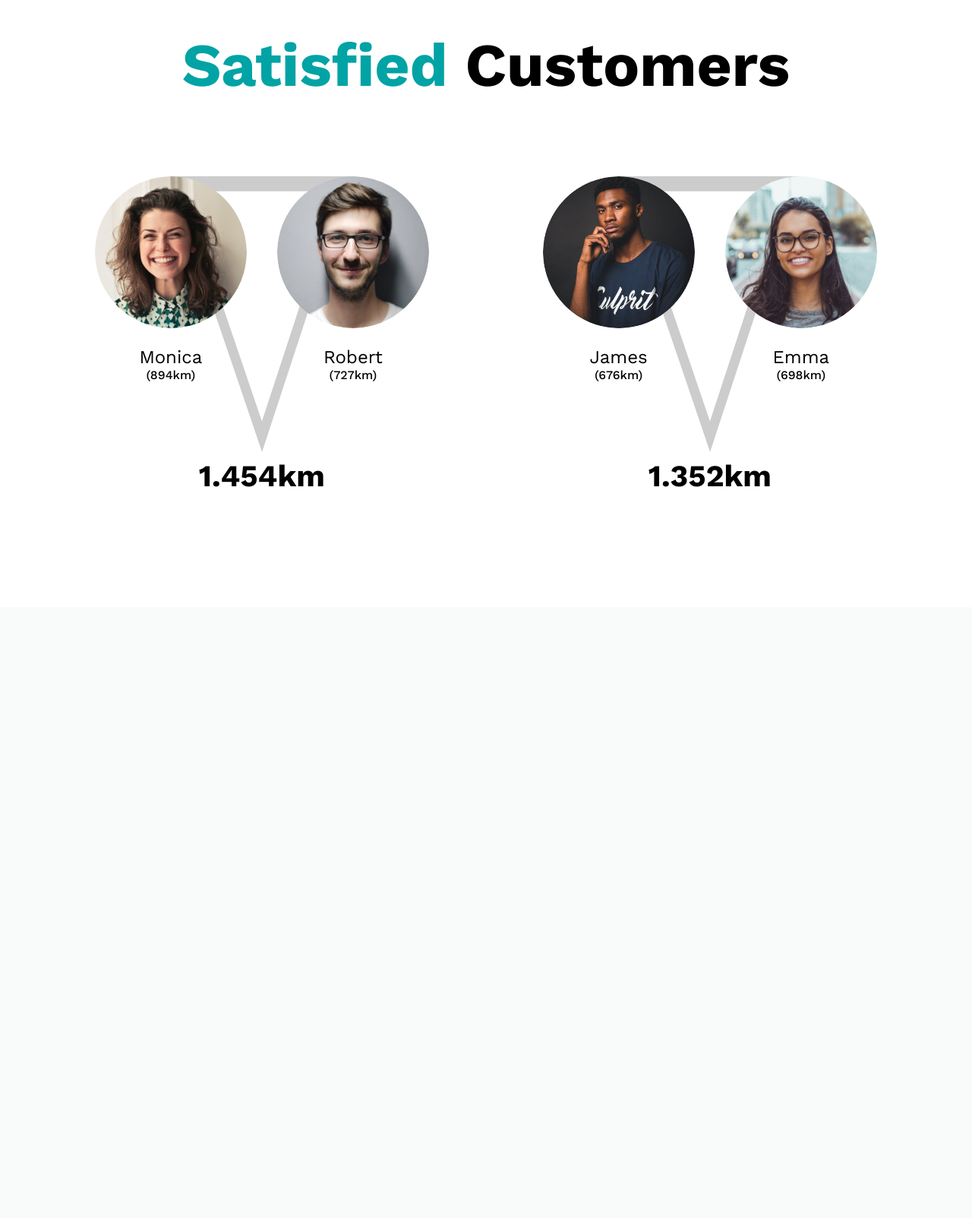
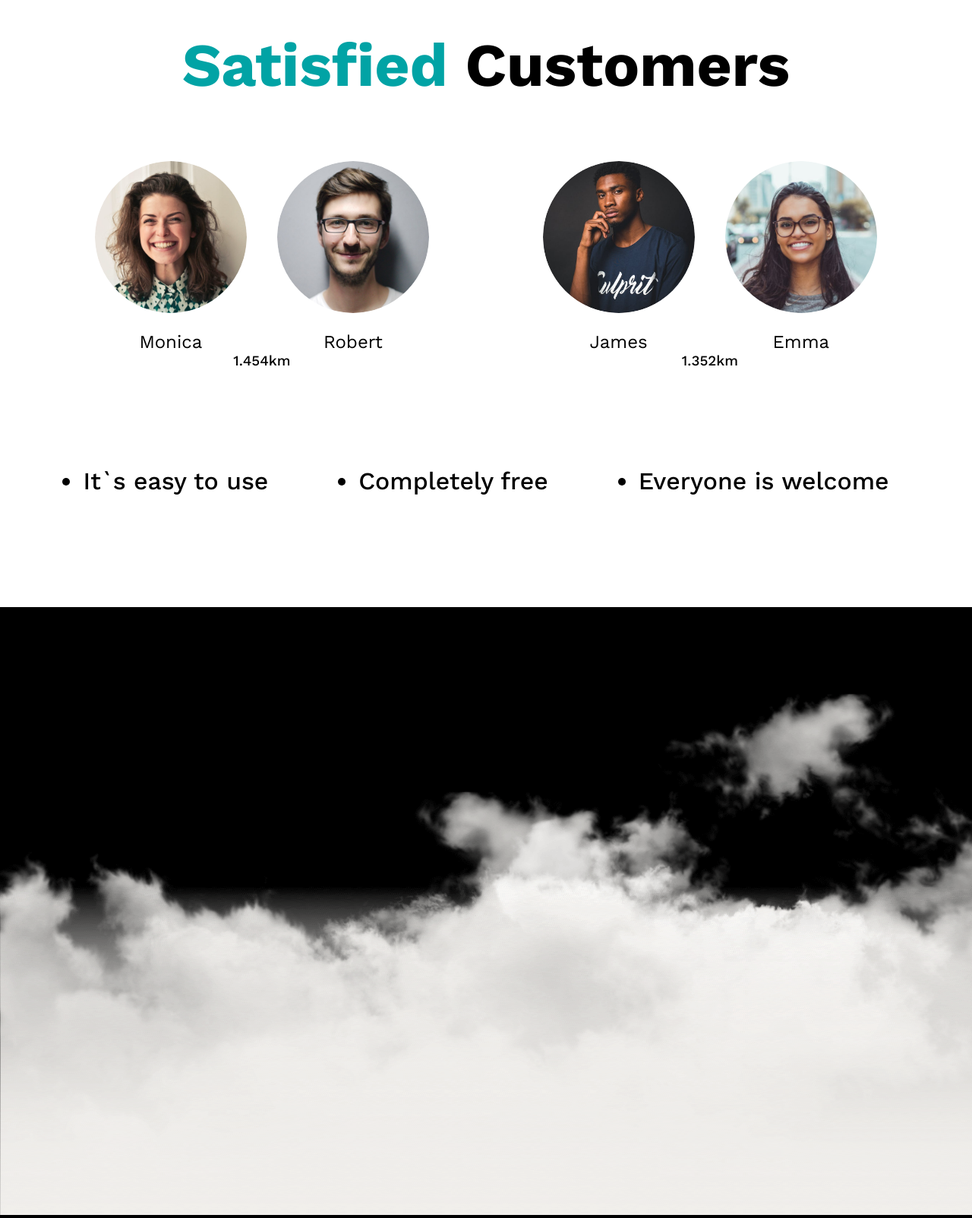
Before and after one commit to JEKO10/Walkmate, a Flask app: page / in a window 1280 px wide; the page is wider, and only the part inside the window is pictured. Shown: the part 1561-3164 px from the top of that part at 76% size. Before the commit the page ends 2202 px from the top of that part, so only its background shows below. Run offline with Flask 2, Linux system fonts and the light colour scheme.

Commit message:
customers section update

```diff
--- a/sass/_customers.scss
+++ b/sass/_customers.scss
@@ -3,13 +3,12 @@
   background-color: #fff;
   font-family: $primaryFont;
   padding: 30px 50px;
+  position: relative;
 
   .container {
     @include flex(space-around, center);
 
     > article {
-      background: url("./images/bg-triangle.svg") top no-repeat;
-      background-size: 50% 70%;
       @include flex(center, center);
       text-align: center;
       flex-direction: column;
@@ -23,20 +22,15 @@
         padding-top: 20px;
       }
 
-      h4 {
+      h3 {
         font-weight: 500;
-      }
-
-      h1 {
-        font-size: 2.5rem;
-        padding-top: 100px;
       }
     }
   }
 
-  h1 {
+  #title {
     font-size: 5rem;
-    padding: 10px 0 100px 0;
+    padding: 10px 0 80px 0;
     text-align: center;
 
     span {
@@ -49,4 +43,15 @@
     border-radius: 50%;
     margin: 0 20px;
   }
+
+  ul {
+    margin-top: 8rem;
+    list-style-type: disc;
+    @include flex(space-around, center);
+  }
+
+  li {
+    font-size: 2rem;
+    font-weight: 500;
+  }
 }
--- a/static/main.css
+++ b/static/main.css
@@ -186,6 +186,7 @@ header .hero img {
   background-color: #fff;
   font-family: "Work Sans", sans-serif;
   padding: 30px 50px;
+  position: relative;
 }
 
 .customers .container {
@@ -200,8 +201,6 @@ header .hero img {
 }
 
 .customers .container > article {
-  background: url("./images/bg-triangle.svg") top no-repeat;
-  background-size: 50% 70%;
   display: -webkit-box;
   display: -ms-flexbox;
   display: flex;
@@ -235,22 +234,17 @@ header .hero img {
   padding-top: 20px;
 }
 
-.customers .container > article h4 {
+.customers .container > article h3 {
   font-weight: 500;
 }
 
-.customers .container > article h1 {
-  font-size: 2.5rem;
-  padding-top: 100px;
-}
-
-.customers h1 {
+.customers #title {
   font-size: 5rem;
-  padding: 10px 0 100px 0;
+  padding: 10px 0 80px 0;
   text-align: center;
 }
 
-.customers h1 span {
+.customers #title span {
   color: #01a3a5;
 }
 
@@ -258,6 +252,24 @@ header .hero img {
   height: 200px;
   border-radius: 50%;
   margin: 0 20px;
+}
+
+.customers ul {
+  margin-top: 8rem;
+  list-style-type: disc;
+  display: -webkit-box;
+  display: -ms-flexbox;
+  display: flex;
+  -ms-flex-pack: distribute;
+      justify-content: space-around;
+  -webkit-box-align: center;
+      -ms-flex-align: center;
+          align-items: center;
+}
+
+.customers li {
+  font-size: 2rem;
+  font-weight: 500;
 }
 
 * {
--- a/templates/index.html
+++ b/templates/index.html
@@ -83,39 +83,45 @@
       </div>
     </section>
     <section class="customers">
-      <h1><span>Satisfied</span> Customers</h1>
+      <h1 data-aos="fade-down" data-aos-once="true" id="title">
+        <span>Satisfied</span> Customers
+      </h1>
       <section class="container">
         <article>
           <div>
-            <div>
+            <div data-aos="fade-up" data-aos-once="true">
               <img src="../static/mates/person-2.png" alt="IMG" />
               <h2>Monica</h2>
-              <h4>(894km)</h4>
             </div>
-            <div>
+            <div data-aos="fade-down" data-aos-once="true">
               <img src="../static/mates/person-3.png" alt="IMG" />
               <h2>Robert</h2>
-              <h4>(727km)</h4>
             </div>
           </div>
-          <h1>1.454km</h1>
+          <h3>1.454km</h3>
         </article>
         <article>
           <div>
-            <div>
+            <div data-aos="fade-up" data-aos-once="true">
               <img src="../static/mates/person-4.png" alt="IMG" />
               <h2>James</h2>
-              <h4>(676km)</h4>
             </div>
-            <div>
+            <div data-aos="fade-down" data-aos-once="true">
               <img src="../static/mates/person-1.jpg" alt="IMG" />
               <h2>Emma</h2>
-              <h4>(698km)</h4>
             </div>
           </div>
-          <h1>1.352km</h1>
+          <h3>1.352km</h3>
         </article>
       </section>
+      <ul>
+        <li data-aos="fade-up">It`s easy to use</li>
+        <li data-aos="fade-down">Completely free</li>
+        <li data-aos="fade-up">Everyone is welcome</li>
+      </ul>
+    </section>
+    <section class="end">
+      <img src="../static/images/clouds.png" alt="IMG" />
     </section>
     <script>
       AOS.init();
```
Also changed, not shown: static/images/clouds.png (added), static/images/mountain.jpg (added), static/svgs/bg-triangle.svg (renamed from static/images/bg-triangle.svg), 1 other file.
